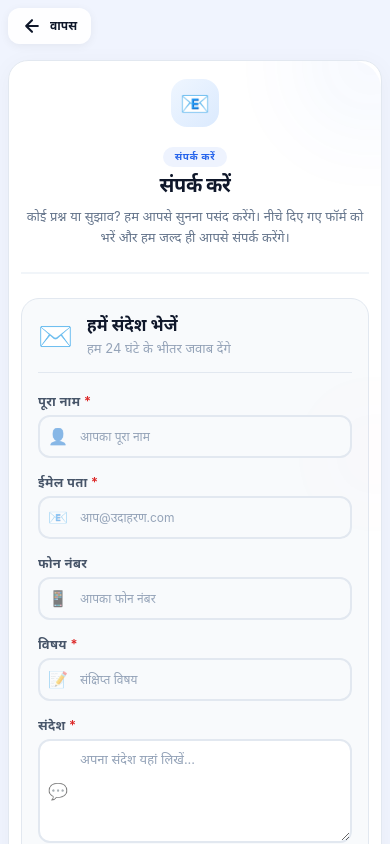
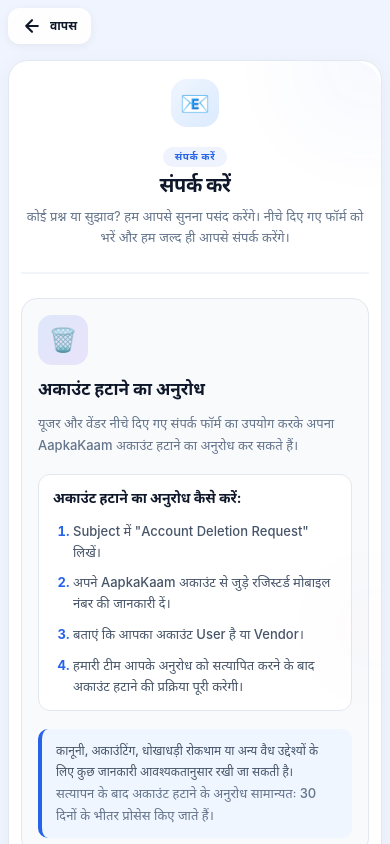
Before and after one commit to nitish-mani/Aapkakaam-web-production, a React (Vite) app: page /contactUs in a window 390 px wide. Shown: the top 844 px of the page. Built offline with nearby package versions, Linux system fonts and the light colour scheme; no server answers.

Commit message:
headers added contatUs page updated with account delete req

```diff
--- a/src/hooks/useWebsiteMaintenance.js
+++ b/src/hooks/useWebsiteMaintenance.js
@@ -1,7 +1,7 @@
 import { useCallback, useEffect, useState } from "react";
 
 const API_URL = import.meta.env.VITE_API_URL;
-
+console.log("API_URL", API_URL);
 const INITIAL_MAINTENANCE = {
   status: "inactive",
   active: false,
@@ -20,10 +20,15 @@ export default function useWebsiteMaintenance() {
 
   const checkMaintenance = useCallback(async () => {
     try {
-      const response = await fetch(`${API_URL}/website-maintenance/status?platform=website`, {
+      const url = `${API_URL}/website-maintenance/status?platform=website` + `&_t=${Date.now()}`;
+
+      const response = await fetch(url, {
         method: "GET",
+        cache: "no-store",
         headers: {
           Accept: "application/json",
+          "Cache-Control": "no-cache, no-store, max-age=0",
+          Pragma: "no-cache",
         },
       });
 
@@ -32,7 +37,6 @@ export default function useWebsiteMaintenance() {
       }
 
       const result = await response.json();
-
       const maintenanceData = result?.maintenance;
 
       if (!maintenanceData) {
@@ -47,8 +51,6 @@ export default function useWebsiteMaintenance() {
     } catch (error) {
       console.error("Maintenance check failed:", error);
 
-      // Fail open:
-      // If maintenance API fails, do not block website users.
       setMaintenance((previous) => ({
         ...previous,
         active: false,
--- a/src/pages/contactUs.css
+++ b/src/pages/contactUs.css
@@ -611,3 +611,194 @@
   font-size: 13px;
   color: #991b1b;
 }
+
+/* =========================================================
+   ACCOUNT DELETION INFORMATION
+========================================================= */
+
+.account-deletion-info {
+  display: flex;
+  align-items: flex-start;
+  gap: 18px;
+
+  margin: 24px 0;
+  padding: 22px;
+
+  background: #f8fafc;
+
+  border: 1px solid #e2e8f0;
+  border-radius: 18px;
+
+  transition: all 0.3s ease;
+}
+
+.account-deletion-info:hover {
+  border-color: #cbd5e1;
+  background: #f1f5f9;
+}
+
+/* ===== ICON ===== */
+
+.account-deletion-icon {
+  width: 54px;
+  height: 54px;
+
+  min-width: 54px;
+
+  display: flex;
+  align-items: center;
+  justify-content: center;
+
+  font-size: 25px;
+
+  background: linear-gradient(135deg, rgba(37, 99, 235, 0.12), rgba(124, 58, 237, 0.12));
+
+  border-radius: 16px;
+}
+
+/* ===== CONTENT ===== */
+
+.account-deletion-info h2 {
+  margin: 0 0 10px;
+
+  font-size: 20px;
+  font-weight: 700;
+
+  color: #0f172a;
+}
+
+.account-deletion-info p {
+  margin: 0;
+
+  font-size: 14px;
+  font-weight: 500;
+  line-height: 1.7;
+
+  color: #64748b;
+}
+
+/* ===== STEPS ===== */
+
+.deletion-steps {
+  margin: 18px 0;
+  padding: 18px;
+
+  background: #ffffff;
+
+  border: 1px solid #e2e8f0;
+  border-radius: 14px;
+}
+
+.deletion-steps h3 {
+  margin: 0 0 12px;
+
+  font-size: 15px;
+  font-weight: 700;
+
+  color: #0f172a;
+}
+
+.deletion-steps ol {
+  margin: 0;
+  padding-left: 20px;
+}
+
+.deletion-steps li {
+  margin-bottom: 10px;
+
+  font-size: 14px;
+  font-weight: 500;
+  line-height: 1.6;
+
+  color: #475569;
+}
+
+.deletion-steps li:last-child {
+  margin-bottom: 0;
+}
+
+.deletion-steps li::marker {
+  color: #2563eb;
+  font-weight: 700;
+}
+
+/* ===== DATA RETENTION NOTE ===== */
+
+.deletion-note {
+  margin: 0 !important;
+  padding: 14px 16px !important;
+
+  font-size: 13px !important;
+  font-weight: 500;
+
+  line-height: 1.6;
+
+  background: #eff6ff;
+
+  color: #475569 !important;
+
+  border-left: 4px solid #2563eb;
+  border-radius: 10px;
+}
+
+/* =========================================================
+   RESPONSIVE
+========================================================= */
+
+@media (max-width: 768px) {
+  .account-deletion-info {
+    flex-direction: column;
+
+    gap: 14px;
+    margin: 20px 0;
+    padding: 18px;
+  }
+
+  .account-deletion-icon {
+    width: 50px;
+    height: 50px;
+
+    min-width: 50px;
+
+    font-size: 23px;
+    border-radius: 14px;
+  }
+
+  .account-deletion-info h2 {
+    font-size: 18px;
+  }
+
+  .account-deletion-info p,
+  .deletion-steps li {
+    font-size: 13px;
+  }
+
+  .deletion-steps {
+    padding: 15px;
+  }
+}
+
+@media (max-width: 480px) {
+  .account-deletion-info {
+    padding: 16px;
+    border-radius: 16px;
+  }
+
+  .account-deletion-info h2 {
+    font-size: 17px;
+  }
+
+  .deletion-steps {
+    padding: 14px;
+    border-radius: 12px;
+  }
+
+  .deletion-steps h3 {
+    font-size: 14px;
+  }
+
+  .deletion-note {
+    padding: 12px 14px !important;
+    font-size: 12px !important;
+  }
+}
--- a/src/pages/contactUs.jsx
+++ b/src/pages/contactUs.jsx
@@ -166,7 +166,68 @@ Sent from AapkaKaam Contact Form
             </div>
           </div>
         )}
+        {/* Account Deletion Information */}
+        <div className="account-deletion-info">
+          <div className="account-deletion-icon">🗑️</div>
 
+          <div>
+            <h2>{t("Account Deletion Request", "अकाउंट हटाने का अनुरोध")}</h2>
+
+            <p>
+              {t(
+                "Users and vendors can request the deletion of their AapkaKaam account using the contact form below.",
+                "यूजर और वेंडर नीचे दिए गए संपर्क फॉर्म का उपयोग करके अपना AapkaKaam अकाउंट हटाने का अनुरोध कर सकते हैं।",
+              )}
+            </p>
+
+            <div className="deletion-steps">
+              <h3>{t("How to request account deletion:", "अकाउंट हटाने का अनुरोध कैसे करें:")}</h3>
+
+              <ol>
+                <li>
+                  {t(
+                    'Enter "Account Deletion Request" in the Subject field.',
+                    'Subject में "Account Deletion Request" लिखें।',
+                  )}
+                </li>
+
+                <li>
+                  {t(
+                    "Provide the mobile number registered with your AapkaKaam account.",
+                    "अपने AapkaKaam अकाउंट से जुड़े रजिस्टर्ड मोबाइल नंबर की जानकारी दें।",
+                  )}
+                </li>
+
+                <li>
+                  {t(
+                    "Mention whether your account is a User or Vendor account.",
+                    "बताएं कि आपका अकाउंट User है या Vendor।",
+                  )}
+                </li>
+
+                <li>
+                  {t(
+                    "Our team will verify your request and process the account deletion.",
+                    "हमारी टीम आपके अनुरोध को सत्यापित करने के बाद अकाउंट हटाने की प्रक्रिया पूरी करेगी।",
+                  )}
+                </li>
+              </ol>
+            </div>
+
+            <p className="deletion-note">
+              {t(
+                "Some information may be retained where required for legal, accounting, fraud prevention, or other legitimate purposes.",
+                "कानूनी, अकाउंटिंग, धोखाधड़ी रोकथाम या अन्य वैध उद्देश्यों के लिए कुछ जानकारी आवश्यकतानुसार रखी जा सकती है।",
+              )}
+              <p>
+                {t(
+                  "Account deletion requests are generally processed within 30 days after verification.",
+                  "सत्यापन के बाद अकाउंट हटाने के अनुरोध सामान्यतः 30 दिनों के भीतर प्रोसेस किए जाते हैं।",
+                )}
+              </p>
+            </p>
+          </div>
+        </div>
         {/* Contact Form */}
         <div className="contact-form-wrapper">
           <div className="contact-form-header">
@@ -199,9 +260,7 @@ Sent from AapkaKaam Contact Form
               </div>
 
               <div className="form-group">
-                <label htmlFor="email">
-                  {t("Email Address", "ईमेल पता")} <span className="required">*</span>
-                </label>
+                <label htmlFor="email">{t("Email Address", "ईमेल पता")}</label>
                 <div className="input-wrapper">
                   <span className="input-icon">📧</span>
                   <input
@@ -220,7 +279,9 @@ Sent from AapkaKaam Contact Form
 
             <div className="form-row">
               <div className="form-group">
-                <label htmlFor="phone">{t("Phone Number", "फोन नंबर")}</label>
+                <label htmlFor="phone">
+                  {t("Phone Number", "फोन नंबर")} <span className="required">*</span>
+                </label>
                 <div className="input-wrapper">
                   <span className="input-icon">📱</span>
                   <input
```
Also changed, not shown: 1 other file (tests, documents, lock files or other folders).
